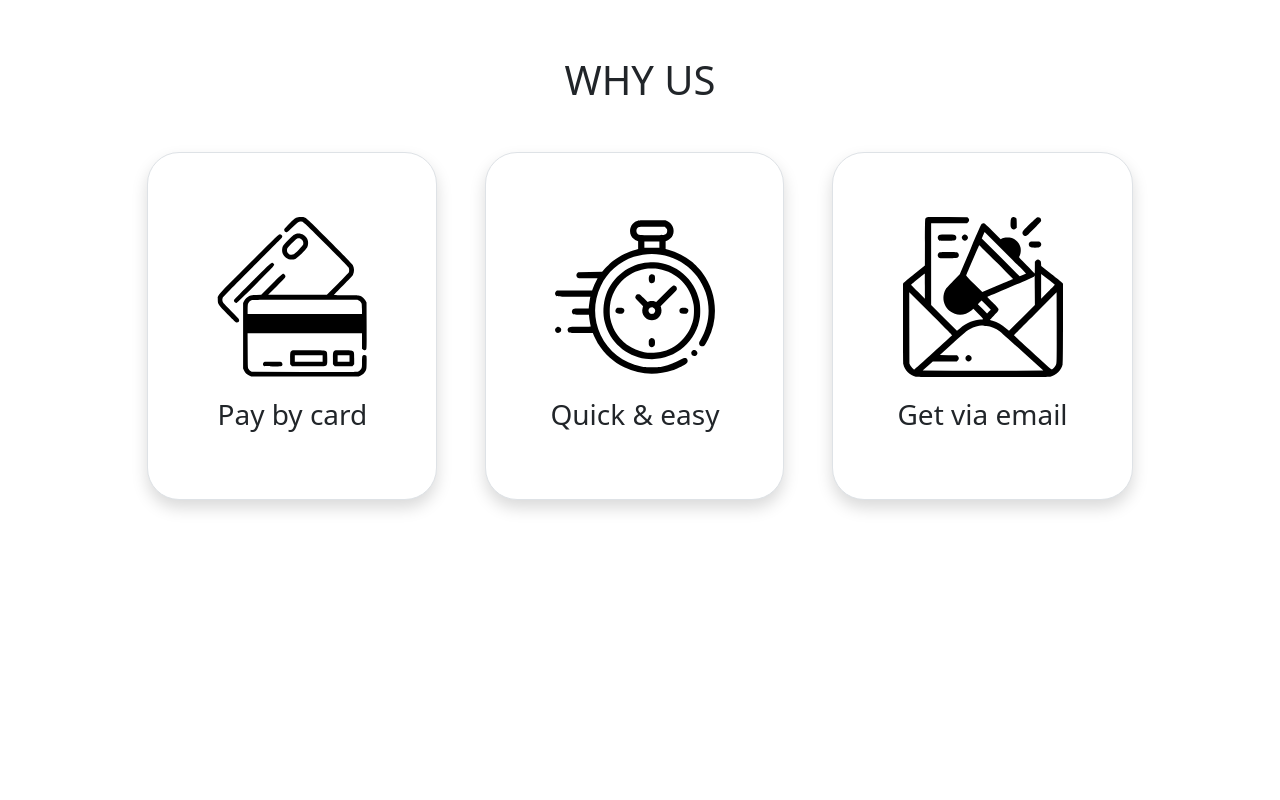
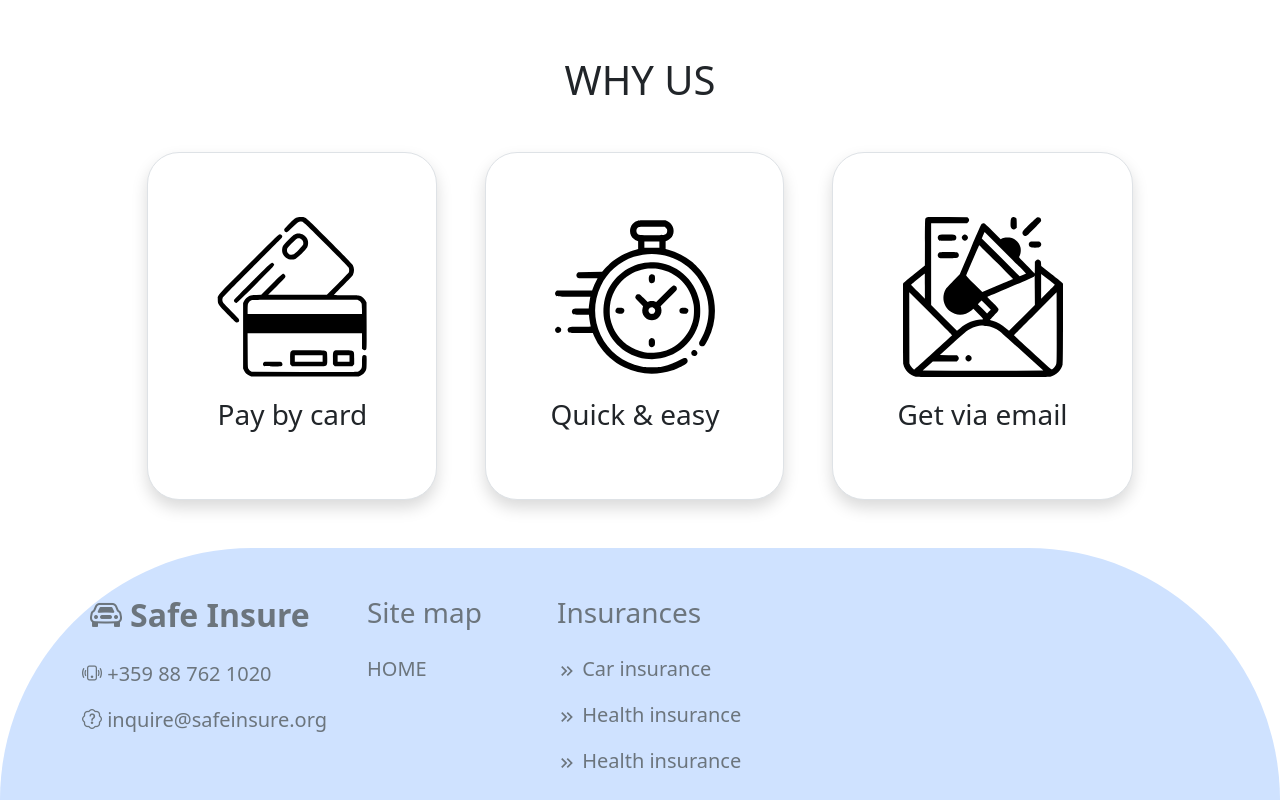
Before and after one commit to genasim/Insurance_Platform, a React (Create React App) app in the folder frontend/: page / in a window 1280 px wide. Shown: the part 872-1672 px from the top of the page. Before the commit the page ends 1420 px from the top, so only its background shows below. Built offline with nearby package versions, Linux system fonts and the light colour scheme.

Commit message:
feat: add Footer component to Layout

```diff
--- /dev/null
+++ b/frontend/src/layout/Footer.tsx
@@ -0,0 +1,47 @@
+import React, { FC } from "react";
+import { Col, Container, Row } from "react-bootstrap";
+import Logo from "../shared/components/Logo";
+import { Link } from "react-router-dom";
+import { MdOutlineKeyboardDoubleArrowRight } from "react-icons/md";
+
+const Footer: FC = () => {
+  return (
+    <footer className="mt-2 bg-primary-subtle text-secondary pt-5 pb-2 rounded-top-pill">
+      <Container>
+        <Row>
+          <Col xs lg="3">
+            <div className="mb-4">
+              <Logo />
+            </div>
+            <p className="fs-5">
+              <i className="bi bi-phone-vibrate"></i> +359 88 762 1020
+            </p>
+            <p className="fs-5">
+              <i className="bi bi-patch-question"></i> inquire@safeinsure.org
+            </p>
+          </Col>
+          <Col xs lg="2">
+            <h3 className="fs-3 mb-4">Site map</h3>
+            <Link to="/" className="text-secondary fs-5 text-decoration-none">
+              <p>HOME</p>
+            </Link>
+          </Col>
+          <Col>
+            <h3 className="fs-3 mb-4">Insurances</h3>
+            <p className="fs-5">
+              <MdOutlineKeyboardDoubleArrowRight /> Car insurance
+            </p>
+            <p className="fs-5">
+              <MdOutlineKeyboardDoubleArrowRight /> Health insurance
+            </p>
+            <p className="fs-5">
+              <MdOutlineKeyboardDoubleArrowRight /> Health insurance
+            </p>
+          </Col>
+        </Row>
+      </Container>
+    </footer>
+  );
+};
+
+export default Footer;
--- a/frontend/src/layout/Layout.tsx
+++ b/frontend/src/layout/Layout.tsx
@@ -1,12 +1,14 @@
 import {FC} from "react";
 import {Outlet} from "react-router-dom";
 import Navbar from "./Navbar";
+import Footer from "./Footer";
 
 const PageLayout: FC = () => {
     return (
         <>
             <Navbar/>
             <Outlet/>
+            <Footer />
         </>
     );
 };
```
